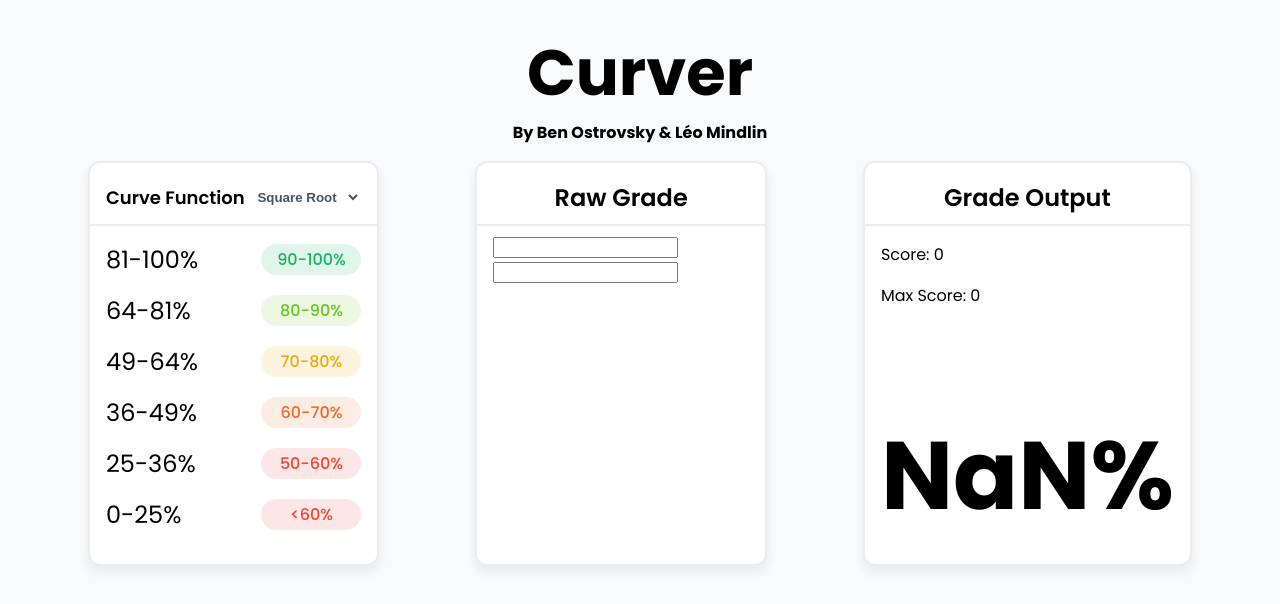
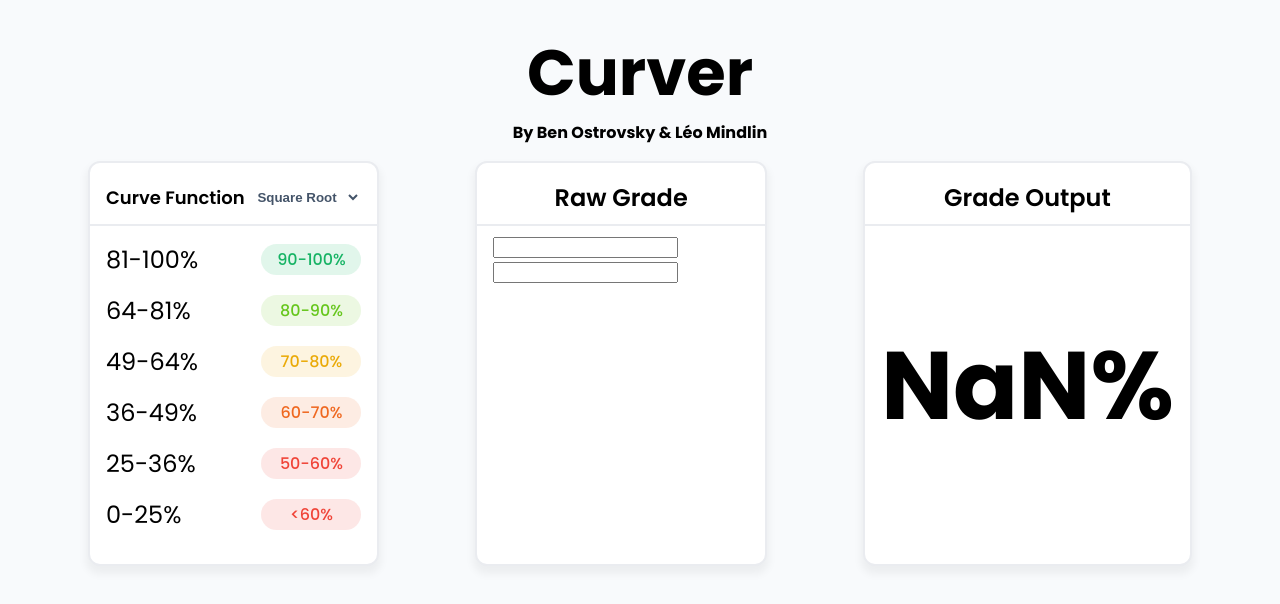
Before and after one commit to GradeCurver/Curver, a Next.js app: page / in a window 1280 px wide. Shown: the top 604 px of the page. Built offline with nearby package versions, Linux system fonts and the light colour scheme.

Commit message:
Minor Changes

```diff
--- a/src/Cards/thirdCard.tsx
+++ b/src/Cards/thirdCard.tsx
@@ -12,8 +12,6 @@ export const ThirdCard: React.FC<DisplayProps> = (props) => {
                 <h1>Grade Output</h1>
             </div>
             <hr />
-            <p>Score: {props.formData.score}</p>
-            <p>Max Score: {props.formData.maxScore}</p>
             <div className={styles.bigText}>{curveGrade({ score: props.formData.score, maxScore: props.formData.maxScore })}%</div>
         </div>
     )
@@ -23,6 +21,6 @@ export const ThirdCard: React.FC<DisplayProps> = (props) => {
 function curveGrade({ score, maxScore }: { score: number; maxScore: number; }): string {
     var curved: number
 
-    curved = ((score / maxScore) * 100)
+    curved = (Math.sqrt(score / maxScore) * 100)
     return (curved.toFixed(2))
 }
```
Also changed, not shown: src/Cards/secondCard.tsx (+6 -4 lines).
